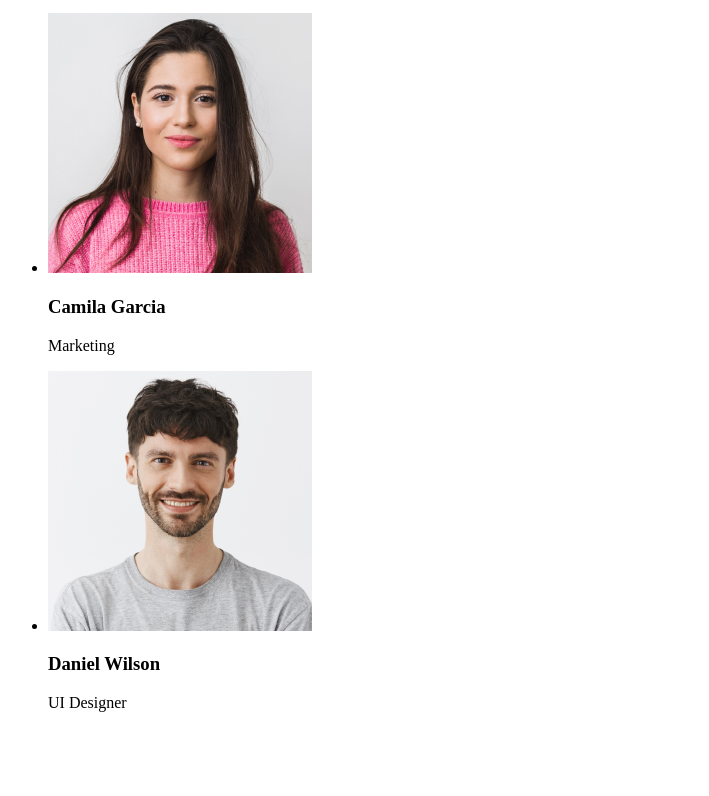
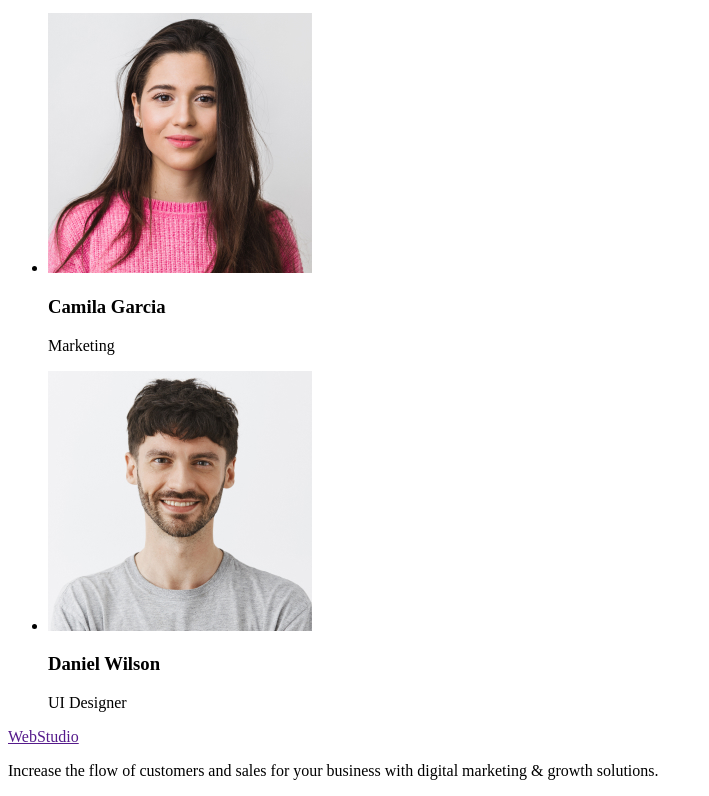
Before and after one commit to OlesyaAlexx/goit-markup-hw-01, a plain HTML site: page index.html in a window 1280 px wide. Shown: the part 1316-2112 px from the top of the page, without its empty margins (0-709 px from the left). Before the commit the page ends 2044 px from the top, so only its background shows below. Drawn offline with Linux system fonts and the light colour scheme.

Commit message:
footer create

```diff
--- a/index.html
+++ b/index.html
@@ -81,6 +81,9 @@
         </ul>
       </section>
     </main>
-    <footer></footer>
+    <footer>
+         <a href="">WebStudio</a>
+         <p>Increase the flow of customers and sales for your business with digital marketing & growth solutions.</p>
+    </footer>
   </body>
 </html>
```
